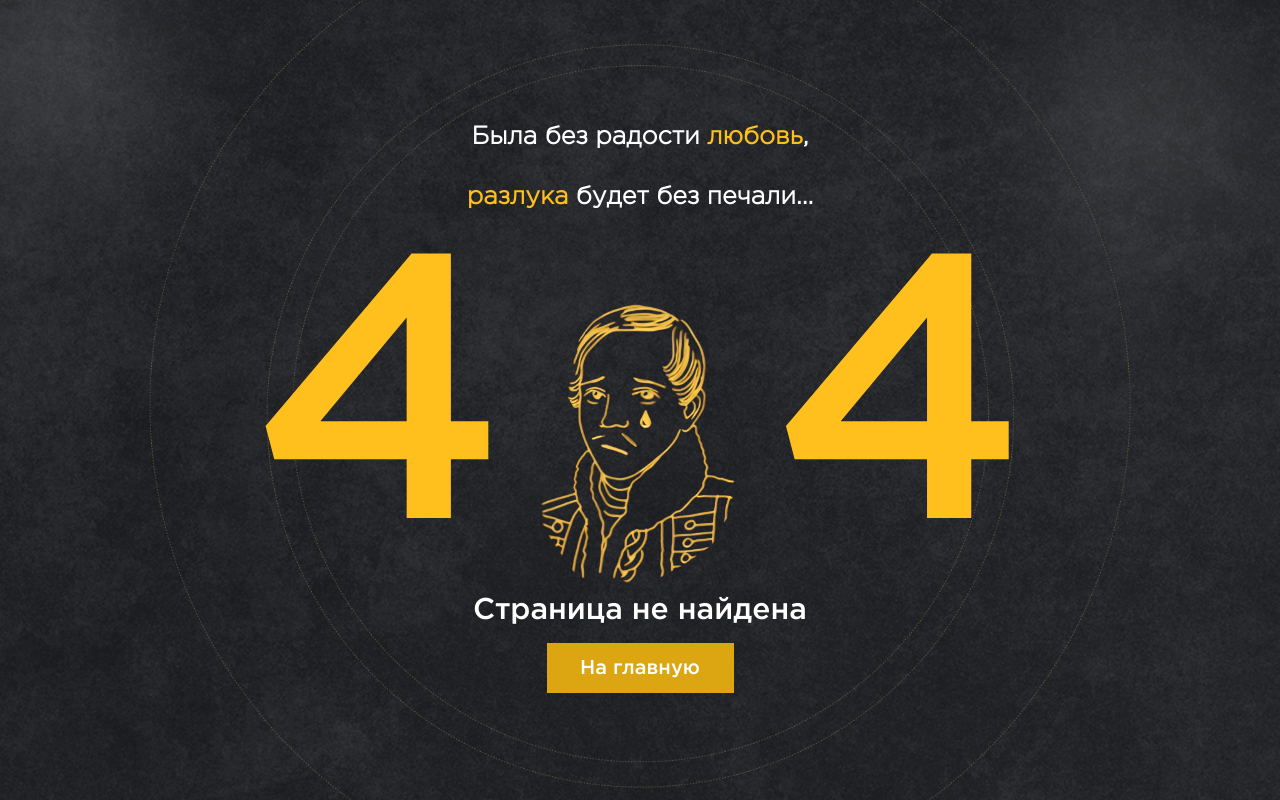
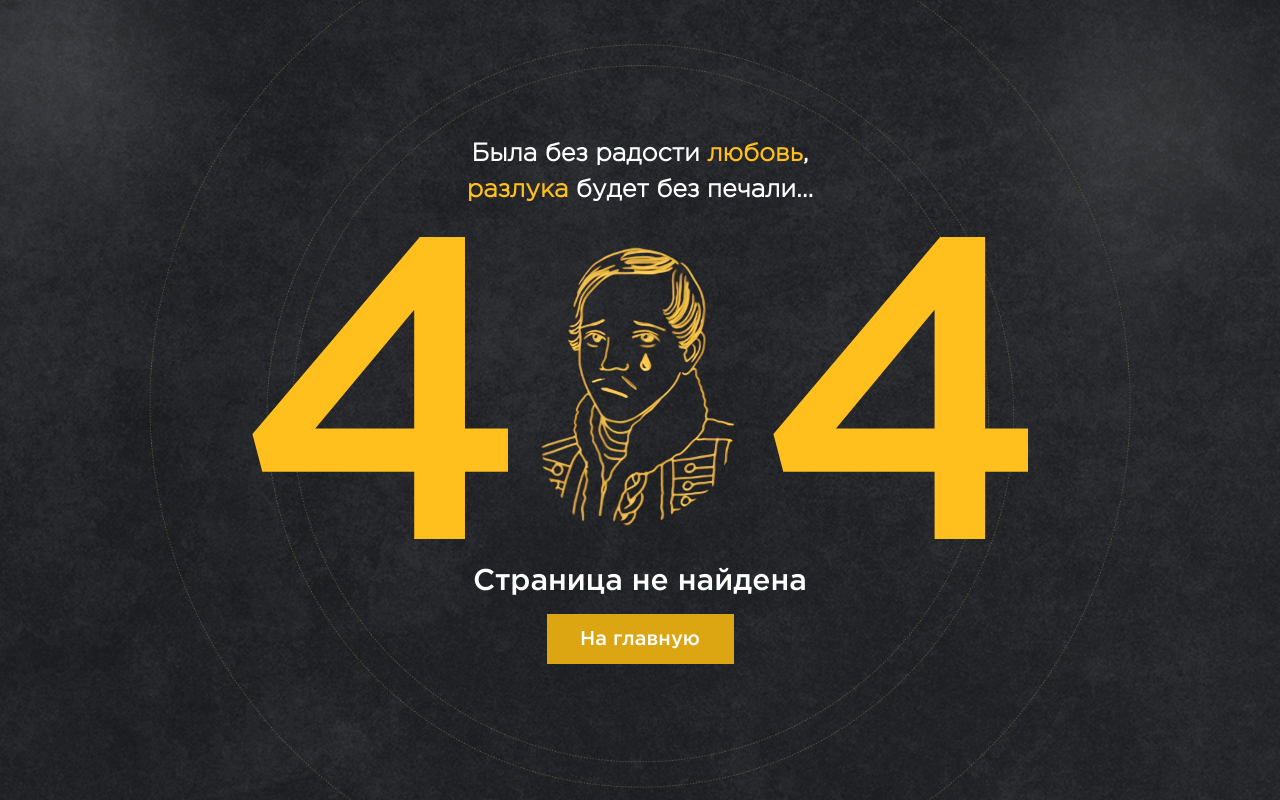
Before and after one commit to m4xvel/LitPenz, a PHP site: page /pages/404.html in a window 1280 px wide. Run offline with PHP 8.4, Linux system fonts and the light colour scheme.

Commit message:
Улучшена страница 404

```diff
--- a/css/style_404.css
+++ b/css/style_404.css
@@ -13,9 +13,8 @@ body {
 h1 {
   color: #fff;
   font-size: 40px;
-    line-height: 60px;
   max-width: 573px;
-    transition: ease all 0.5s;
+  transition: ease all 1s;
 }
 
 .container {
@@ -27,7 +26,7 @@ h1 {
 }
 
 .yellow {
-    color: #FFBF1D;
+  color: #ffbf1d;
 }
 
 .error {
@@ -36,19 +35,16 @@ h1 {
   align-items: center;
 }
 
-.number {
-    color: #FFBF1D;
-    font-size: 600px;
-    line-height: normal;
-    font-family: gothampro-medium;
-    transition: ease all 0.5s;
+.error img {
+  width: 424px;
+  height: 484px;
+  transition: ease all 1s;
 }
 
-.error img {
-    margin-top: 67px;
-    width: 424px;
-    height: 484px;
-    transition: ease all 0.5s;
+.error .error__404 {
+  width: 409px;
+  height: 574px;
+  transition: ease all 1s;
 }
 
 .form__button {
@@ -57,20 +53,21 @@ h1 {
   align-items: center;
 }
 
-@media screen and (max-width: 1700px) {
+@media screen and (max-width: 1600px) {
   .error img {
     width: 265px;
     height: 302.5px;
   }
 }
 
-@media screen and (max-width: 1700px) {
-    .number {
-        font-size: 375px;
+@media screen and (max-width: 1600px) {
+  .error .error__404 {
+    width: 255.6px;
+    height: 358.8px;
   }
 }
 
-@media screen and (max-width: 1700px) {
+@media screen and (max-width: 1600px) {
   h1 {
     font-size: 25px;
     max-width: 350px;
@@ -81,13 +78,12 @@ h2 {
   font-size: 30px;
   line-height: normal;
   font-family: gothampro-medium;
-
 }
 
 button {
   cursor: pointer;
-    color: #FFF;
-    background: #DCA612;
+  color: #fff;
+  background: #dca612;
   margin-top: 18px;
   width: 187px;
   height: 50px;
--- a/pages/404.html
+++ b/pages/404.html
@@ -1,23 +1,24 @@
 <!DOCTYPE html>
 <html lang="en">
   <head>
-    <meta charset="UTF-8">
-    <meta name="viewport" content="width=device-width, initial-scale=1.0">
+    <meta charset="UTF-8" />
+    <meta name="viewport" content="width=device-width, initial-scale=1.0" />
     <title>Ошибка 404</title>
     <link rel="stylesheet" href="../css/reset.css" />
-    <link rel="stylesheet" href="../css/style.css">
-    <link rel="stylesheet" href="../css/style_404.css">
+    <link rel="stylesheet" href="../css/style.css" />
+    <link rel="stylesheet" href="../css/style_404.css" />
   </head>
   <body>
     <main class="main">
       <div class="container">
-            <h1>Была без радости <span class="yellow">любовь</span>,
+        <h1>
+          Была без радости <span class="yellow">любовь</span>,
           <span class="yellow">разлука</span> будет без печали...
         </h1>
         <div class="error">
-                <span class="number">4</span>
-                <img src="../img/error.png" alt="">
-                <span class="number">4</span>
+          <img src="../img/4.svg" alt="" class="error__404" />
+          <img src="../img/error.png" alt="" />
+          <img src="../img/4.svg" alt="" class="error__404" />
         </div>
         <div class="form__button">
           <h2>Страница не найдена</h2>
```
Also changed, not shown: img/4.svg (added). Lines whose indentation alone changed are shown as unchanged.
